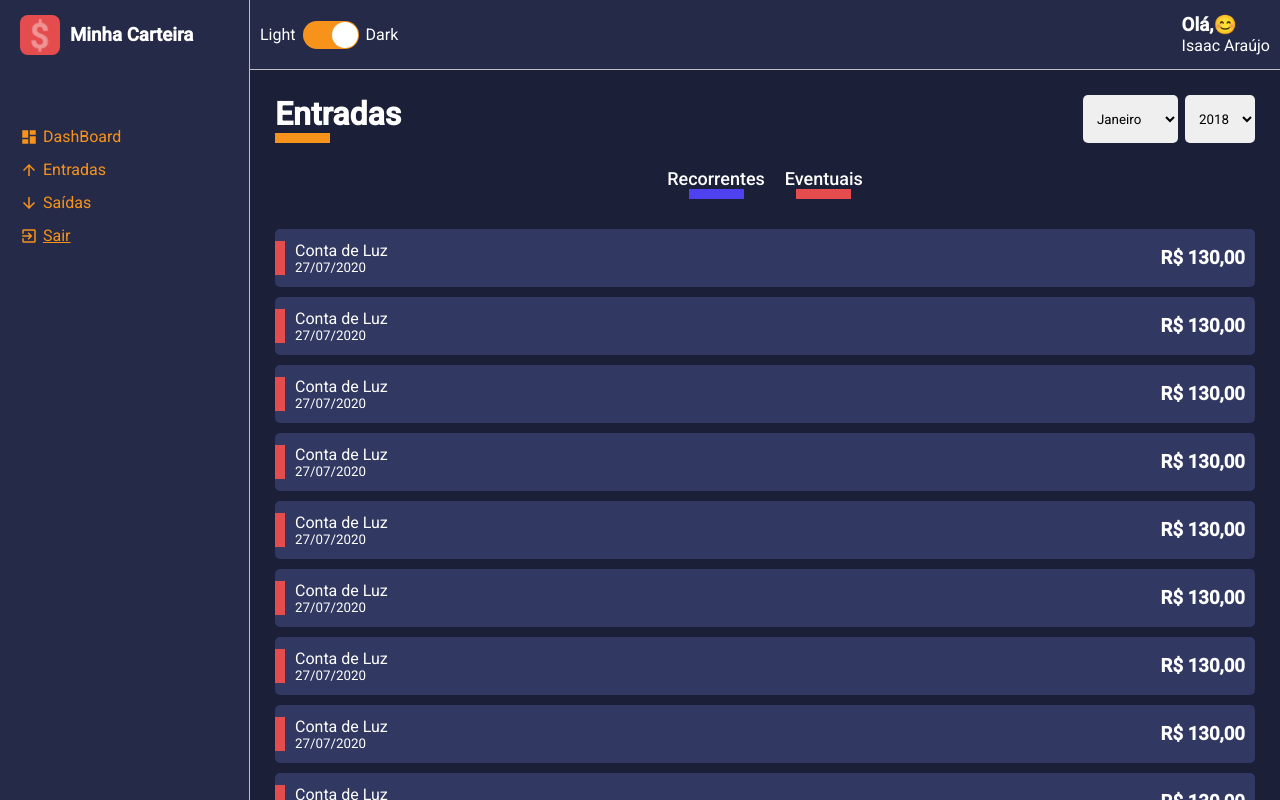
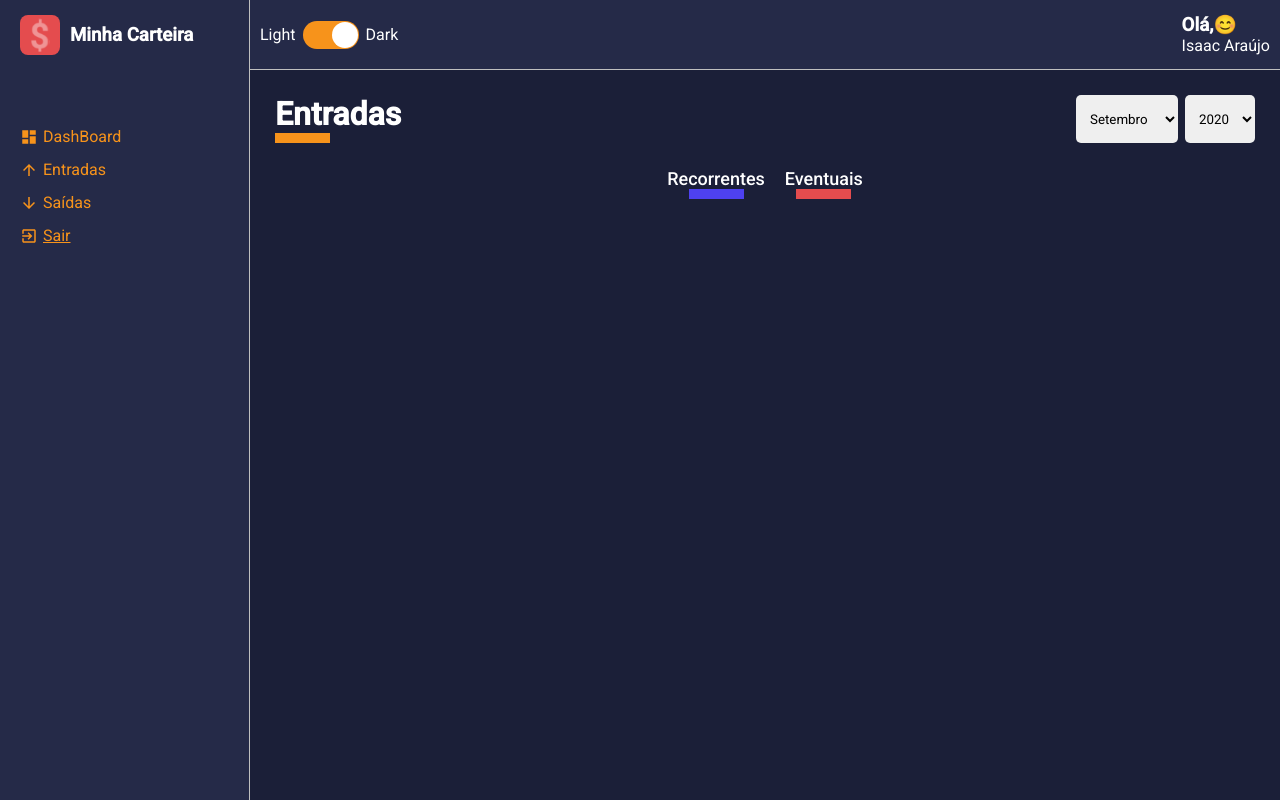
Before and after one commit to IsaacMaciel/minha-carteira, a React (Create React App) app in the folder minha-carteira/: page /list/entry in a window 1280 px wide. Built offline with nearby package versions, Linux system fonts and the light colour scheme.

Commit message:
listando saidas, formatando valores e filtro nas exibicoes

```diff
--- a/minha-carteira/src/components/HistoryFinanceCard/styles.ts
+++ b/minha-carteira/src/components/HistoryFinanceCard/styles.ts
@@ -8,7 +8,7 @@ export const Container = styled.li`
     background-color: ${props => props.theme.colors.tertiary};
 
     list-style: none;
-    border-radius: 5px;
+    border-radius: 10px;
 
     margin: 10px 0px;
     padding: 12px 10px;
@@ -34,6 +34,10 @@ export const Container = styled.li`
 
         padding-left: 10px;
     }
+    > div span {
+        font-weight: 500;
+        font-size: 22px;
+    }
 
 `;
 
--- a/minha-carteira/src/components/SelectInput/index.tsx
+++ b/minha-carteira/src/components/SelectInput/index.tsx
@@ -7,13 +7,15 @@ interface ISelectInputProps {
         value: string | number;
         label: string | number;
     }[],
+    onChange(event: React.ChangeEvent<HTMLSelectElement>) : void | undefined;
+    defaultValue?: string | number;
 
 }
 
-const SelectInput: React.FC<ISelectInputProps> = ({ options }) => {
+const SelectInput: React.FC<ISelectInputProps> = ({ options, onChange,defaultValue }) => {
     return (
         <Container>
-            <select>
+            <select onChange={onChange} defaultValue={defaultValue}>
                 {
                     options.map(option => (
                         <option value={option.value}>{option.label}</option>
--- a/minha-carteira/src/pages/DashBoard/index.tsx
+++ b/minha-carteira/src/pages/DashBoard/index.tsx
@@ -23,7 +23,7 @@ const Dashboard: React.FC = () => {
     return (
         <Container>
             <ContentHeader title="Dashboard" lineColor="#fff">
-                <SelectInput options={options} />
+                <SelectInput options={options} onChange={()=>{}} />
             </ContentHeader>
         </Container>
     )
--- a/minha-carteira/src/pages/List/index.tsx
+++ b/minha-carteira/src/pages/List/index.tsx
@@ -1,7 +1,13 @@
-import React, { useMemo } from 'react'
+import React, { useMemo, useState, useEffect } from 'react'
 import ContentHeader from '../../components/ContentHeader';
 import HistoryFinanceCard from '../../components/HistoryFinanceCard';
 import SelectInput from '../../components/SelectInput';
+
+import gains from '../../repositories/gains';
+import expenses from '../../repositories/expenses';
+
+import formatCurrency from '../../utils/formatCurrency';
+import formatDate from '../../utils/formatDate';
 
 import { Container, Content, Filters } from './styles';
 
@@ -16,6 +22,42 @@ const months = [{
 {
     value: 3,
     label: 'Março'
+},
+{
+    value: 4,
+    label: 'Abril'
+},
+{
+    value: 5,
+    label: 'Maio'
+},
+{
+    value: 6,
+    label: 'Junho'
+},
+{
+    value: 7,
+    label: 'Julho'
+},
+{
+    value: 8,
+    label: 'Agosto'
+},
+{
+    value: 9,
+    label: 'Setembro'
+},
+{
+    value: 10,
+    label: 'Outubro'
+},
+{
+    value: 11,
+    label: 'Novembro'
+},
+{
+    value: 12,
+    label: 'Dezembro'
 },]
 const years = [{
     value: 2018,
@@ -36,9 +78,26 @@ interface IRouteParams {
     }
 }
 
+interface IData {
+    id: string;
+    description: string;
+    amountFormatted: string;
+    frequency: string;
+    dataFormatted: string;
+    tagColor: string;
+}
+
 
 const List: React.FC<IRouteParams> = ({ match }) => {
+    const [data, setData] = useState<IData[]>([]);
+    const [monthSelected, setMonthSelected] = useState<string>(String(new Date().getMonth() + 1));
+    const [yearSelected, setYearSelected] = useState<string>(String(new Date().getFullYear()));
+
     const { type } = match.params;
+
+    const listData = useMemo(() => {
+        return type === 'entry' ? gains : expenses;
+    }, [type])
 
     const title = useMemo(() => {
         return type === 'entry' ? 'Entradas' : type === 'exit' ? 'Saídas' : 'Error'
@@ -48,11 +107,37 @@ const List: React.FC<IRouteParams> = ({ match }) => {
         return type === 'entry' ? '#F7931B' : '#E44C4E'
     }, [type])
 
+    useEffect(() => {
+        const filteredDate = listData.filter(item => {
+            const date = new Date(item.date);
+            const month = String(date.getMonth() + 1);
+            const year = String(date.getFullYear());
+
+            return month === monthSelected && year === yearSelected;
+
+        })
+        const formattedData = filteredDate.map(item => {
+
+            return {
+                id: String(new Date().getTime()) + item.amount,
+                description: item.description,
+                amountFormatted: formatCurrency(Number(item.amount)),
+                frequency: item.frequency,
+                dataFormatted: formatDate(item.date),
+                tagColor: item.frequency === 'recorrente' ? '#4E41F0' : '#E44C4E'
+            }
+        })
+
+        setData(formattedData);
+    }, [listData,monthSelected,yearSelected])
+
+
+
     return (
         <Container>
             <ContentHeader title={title} lineColor={lineColor}>
-                <SelectInput options={months} />
-                <SelectInput options={years} />
+                <SelectInput options={months} onChange={(e) => setMonthSelected(e.target.value)} defaultValue={monthSelected} />
+                <SelectInput options={years} onChange={(e) => setYearSelected(e.target.value)} defaultValue={yearSelected} />
             </ContentHeader>
             <Filters>
                 <button className="tag-filter tag-filter-recurrent">
@@ -63,75 +148,18 @@ const List: React.FC<IRouteParams> = ({ match }) => {
                 </button>
             </Filters>
             <Content>
-                <HistoryFinanceCard
-                    tagColor={'#e44c4e'}
-                    title="Conta de Luz"
-                    subtitle="27/07/2020"
-                    amount="R$ 130,00"
-                />
+                {
+                    data.map(item => (
+                        <HistoryFinanceCard
+                            key={item.id}
+                            tagColor={item.tagColor}
+                            title={item.description}
+                            subtitle={item.dataFormatted}
+                            amount={item.amountFormatted}
+                        />
+                    ))
 
-                <HistoryFinanceCard
-                    tagColor={'#e44c4e'}
-                    title="Conta de Luz"
-                    subtitle="27/07/2020"
-                    amount="R$ 130,00"
-                />
-
-                <HistoryFinanceCard
-                    tagColor={'#e44c4e'}
-                    title="Conta de Luz"
-                    subtitle="27/07/2020"
-                    amount="R$ 130,00"
-                />
-
-                <HistoryFinanceCard
-                    tagColor={'#e44c4e'}
-                    title="Conta de Luz"
-                    subtitle="27/07/2020"
-                    amount="R$ 130,00"
-                />
-
-                <HistoryFinanceCard
-                    tagColor={'#e44c4e'}
-                    title="Conta de Luz"
-                    subtitle="27/07/2020"
-                    amount="R$ 130,00"
-                />
-
-                <HistoryFinanceCard
-                    tagColor={'#e44c4e'}
-                    title="Conta de Luz"
-                    subtitle="27/07/2020"
-                    amount="R$ 130,00"
-                />
-
-                <HistoryFinanceCard
-                    tagColor={'#e44c4e'}
-                    title="Conta de Luz"
-                    subtitle="27/07/2020"
-                    amount="R$ 130,00"
-                />
-
-                <HistoryFinanceCard
-                    tagColor={'#e44c4e'}
-                    title="Conta de Luz"
-                    subtitle="27/07/2020"
-                    amount="R$ 130,00"
-                />
-
-                <HistoryFinanceCard
-                    tagColor={'#e44c4e'}
-                    title="Conta de Luz"
-                    subtitle="27/07/2020"
-                    amount="R$ 130,00"
-                />
-
-                <HistoryFinanceCard
-                    tagColor={'#e44c4e'}
-                    title="Conta de Luz"
-                    subtitle="27/07/2020"
-                    amount="R$ 130,00"
-                />
+                }
             </Content>
 
         </Container>
--- /dev/null
+++ b/minha-carteira/src/repositories/expenses.ts
@@ -0,0 +1,51 @@
+export default [
+  {"description":"Energia elétrica",      "amount":"150.55","type":"saída","frequency":"recorrente","date":"2020-01-10"},
+  {"description":"Água",                  "amount":"75.55", "type":"saída","frequency":"recorrente","date":"2020-01-15"},
+  {"description": "Telefone",             "amount":"99.99", "type":"saída","frequency":"recorrente","date":"2020-01-23"},
+  {"description":"Plano de Saúde",        "amount":"300.00","type":"saída","frequency":"recorrente","date":"2020-01-23"},
+  {"description":"Compras do mês",        "amount":"625.78","type":"saída","frequency":"recorrente","date":"2020-01-23"},
+  {"description":"Lanche",                "amount":"45.70", "type":"saída","frequency":"eventual",  "date":"2020-01-23"},
+  {"description":"Blusa",                 "amount":"95.70", "type":"saída","frequency":"eventual",  "date":"2020-01-23"},
+  {"description":"Energia elétrica",      "amount":"125.55","type":"saída","frequency":"recorrente","date":"2020-02-10"},
+  {"description":"Água",                  "amount":"90.15", "type":"saída","frequency":"recorrente","date":"2020-02-15"},
+  {"description":"Telefone",              "amount":"99.99", "type":"saída","frequency":"recorrente","date":"2020-02-23"},
+  {"description":"Plano de Saúde",        "amount":"300.00","type":"saída","frequency":"recorrente","date":"2020-02-23"},
+  {"description":"Compras do mês",        "amount":"540.00","type":"saída","frequency":"recorrente","date":"2020-02-25"},
+  {"description":"Parcela do Celular 1/5","amount":"150.99","type":"saída","frequency":"eventual",  "date":"2020-02-26"},
+  {"description":"Cinema",                "amount":"45.00", "type":"saída","frequency":"eventual",  "date":"2020-02-23"},
+  {"description":"Energia elétrica",      "amount":"97.00", "type":"saída","frequency":"recorrente","date":"2020-03-10"},
+  {"description":"Água",                  "amount":"100.10","type":"saída","frequency":"recorrente","date":"2020-03-15"},
+  {"description":"Telefone",              "amount":"99.99", "type":"saída","frequency":"recorrente","date":"2020-03-23"},
+  {"description":"Plano de Saúde",        "amount":"300.00","type":"saída","frequency":"recorrente","date":"2020-03-23"},
+  {"description":"Compras do mês",        "amount":"800.50","type":"saída","frequency":"recorrente","date":"2020-03-17"},
+  {"description":"Parcela do Celular 2/5","amount":"150.99","type":"saída","frequency":"eventual",  "date":"2020-03-18"},
+  {"description":"Troca de Oléo do carro","amount":"90.00", "type":"saída","frequency":"eventual",  "date":"2020-03-23"},
+  {"description":"Energia elétrica",      "amount":"75.99", "type":"saída","frequency":"recorrente","date":"2020-04-10"},
+  {"description":"Água",                  "amount":"80.33", "type":"saída","frequency":"recorrente","date":"2020-04-15"},
+  {"description":"Telefone",              "amount":"99.99", "type":"saída","frequency":"recorrente","date":"2020-04-23"},
+  {"description":"Plano de Saúde",        "amount":"300.00","type":"saída","frequency":"recorrente","date":"2020-04-23"},
+  {"description":"Compras do mês",        "amount":"600.00","type":"saída","frequency":"recorrente","date":"2020-04-25"},
+  {"description":"Parcela do Celular 3/5","amount":"150.99","type":"saída","frequency":"eventual",  "date":"2020-04-26"},
+  {"description":"Ebook de React Js",     "amount":"85.95", "type":"saída","frequency":"eventual",  "date":"2020-04-13"},
+  {"description":"Energia elétrica",      "amount":"125.55","type":"saída","frequency":"recorrente","date":"2020-05-10"},
+  {"description":"Água",                  "amount":"90.15", "type":"saída","frequency":"recorrente","date":"2020-05-15"},
+  {"description":"Telefone",              "amount":"99.99", "type":"saída","frequency":"recorrente","date":"2020-05-23"},
+  {"description":"Plano de Saúde",        "amount":"300.00","type":"saída","frequency":"recorrente","date":"2020-05-23"},
+  {"description":"Compras do mês",        "amount":"540.00","type":"saída","frequency":"recorrente","date":"2020-05-25"},
+  {"description":"Parcela do Celular 4/5","amount":"150.99","type":"saída","frequency":"eventual",  "date":"2020-05-26"},
+  {"description":"Blusa Iron Man",        "amount":"150.00","type":"saída","frequency":"eventual",  "date":"2020-01-23"},
+  {"description":"Energia elétrica",      "amount":"200.00","type":"saída","frequency":"recorrente","date":"2020-06-10"},
+  {"description":"Água",                  "amount":"150.00","type":"saída","frequency":"recorrente","date":"2020-06-15"},
+  {"description":"Telefone",              "amount":"99.99", "type":"saída","frequency":"recorrente","date":"2020-06-23"},
+  {"description":"Plano de Saúde",        "amount":"300.00","type":"saída","frequency":"recorrente","date":"2020-06-23"},
+  {"description":"Compras do mês",        "amount":"559.15","type":"saída","frequency":"recorrente","date":"2020-06-25"},
+  {"description":"Parcela do Celular 5/5","amount":"150.99","type":"saída","frequency":"eventual",  "date":"2020-06-26"},
+  {"description":"Perfume",               "amount":"250.00","type":"saída","frequency":"eventual",  "date":"2020-06-21"},
+  {"description":"Energia elétrica",      "amount":"250.00","type":"saída","frequency":"recorrente","date":"2020-07-10"},
+  {"description":"Água",                  "amount":"90.00", "type":"saída","frequency":"recorrente","date":"2020-07-15"},
+  {"description":"Telefone",              "amount":"99.99", "type":"saída","frequency":"recorrente","date":"2020-07-23"},
+  {"description":"Plano de Saúde",        "amount":"300.00","type":"saída","frequency":"recorrente","date":"2020-07-23"},
+  {"description":"Compras do mês",        "amount":"700.00","type":"saída","frequency":"recorrente","date":"2020-07-25"},
+  {"description":"Cafeteira",             "amount":"250.00","type":"saída","frequency":"eventual",  "date":"2020-07-26"},
+  {"description":"Pizza",                 "amount":"60.00", "type":"saída","frequency":"eventual",  "date":"2020-07-19"}
+]
--- /dev/null
+++ b/minha-carteira/src/repositories/gains.ts
@@ -0,0 +1,11 @@
+export default [
+  { "description": "Salário",     "amount": "1300.52", "type": "entrada", "frequency": "recorrente", "date": "2020-01-10" },
+  { "description": "Freela",      "amount": "150.13",  "type": "entrada", "frequency": "eventual",   "date": "2020-01-17" },
+  { "description": "Salário",     "amount": "2500.23", "type": "entrada", "frequency": "recorrente", "date": "2020-02-10" },
+  { "description": "Freela site", "amount": "900.23",  "type": "entrada", "frequency": "eventual",   "date": "2020-02-21" },
+  { "description": "Freela app",  "amount": "950.92",  "type": "entrada", "frequency": "eventual",   "date": "2020-02-23" },
+  { "description": "Salário",     "amount": "2500.25", "type": "entrada", "frequency": "recorrente", "date": "2020-03-10" },
+  { "description": "Salário",     "amount": "2500.18", "type": "entrada", "frequency": "recorrente", "date": "2020-04-10" },
+  { "description": "Salário",     "amount": "2500.15", "type": "entrada", "frequency": "recorrente", "date": "2020-05-10" },
+  { "description": "Salário",     "amount": "2500.12", "type": "entrada", "frequency": "recorrente", "date": "2020-06-10" },
+  { "description": "Salário",     "amount": "2500.00", "type": "entrada", "frequency": "recorrente", "date": "2020-07-10" }]
--- /dev/null
+++ b/minha-carteira/src/utils/formatCurrency.ts
@@ -0,0 +1,8 @@
+const formatCurrency = (current: number): string => {
+    return current.toLocaleString(
+        'pt-br',
+        { style: 'currency', currency: 'BRL' }
+    );
+}
+
+export default formatCurrency;
--- /dev/null
+++ b/minha-carteira/src/utils/formatDate.ts
@@ -0,0 +1,11 @@
+const formatDate = (date: string): string => {
+    const dateFormatted = new Date(date);
+
+    const day = dateFormatted.getDate() > 9 ? dateFormatted.getDate() : `0${dateFormatted.getDate()}`;
+    const month = dateFormatted.getMonth() + 1 > 9 ? dateFormatted.getMonth() : `0${dateFormatted.getMonth() + 1}`;
+    const year = dateFormatted.getFullYear();
+
+    return `${day}/${month}/${year}`
+}
+
+export default formatDate;
```
